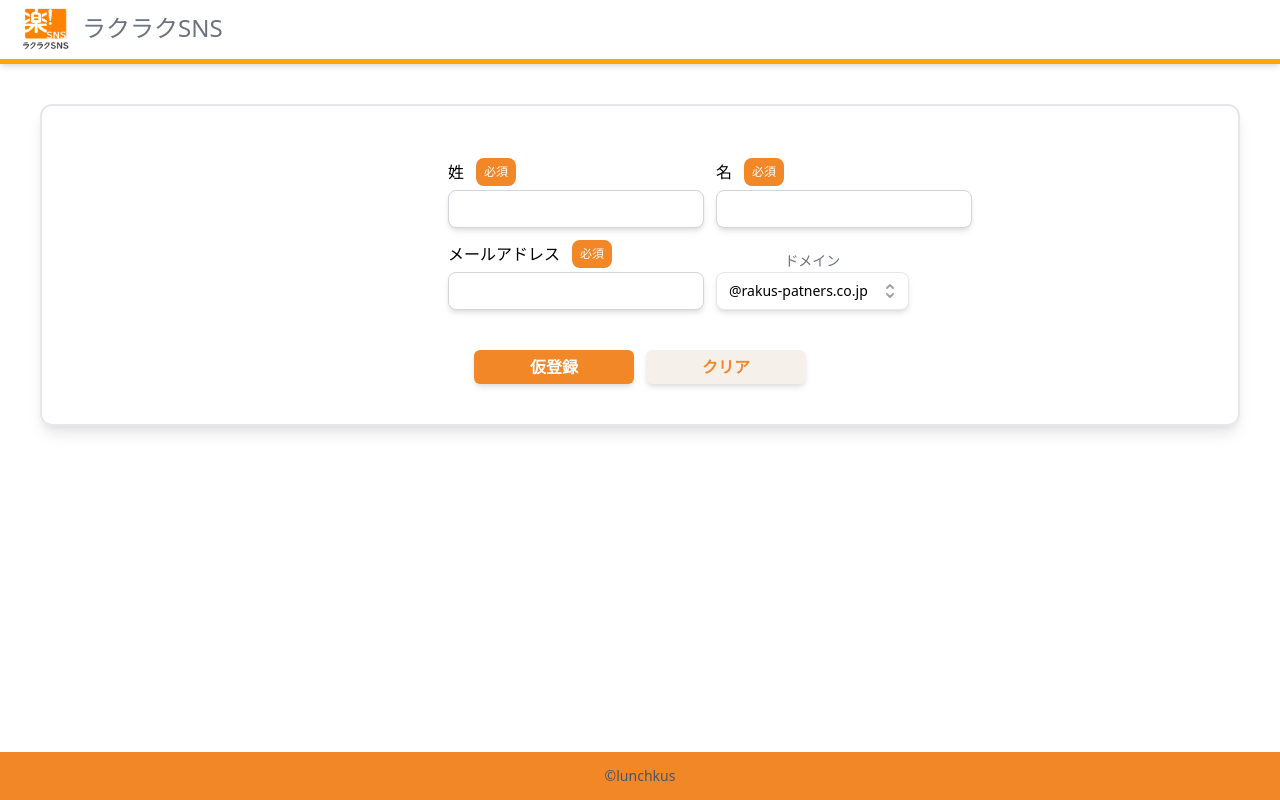
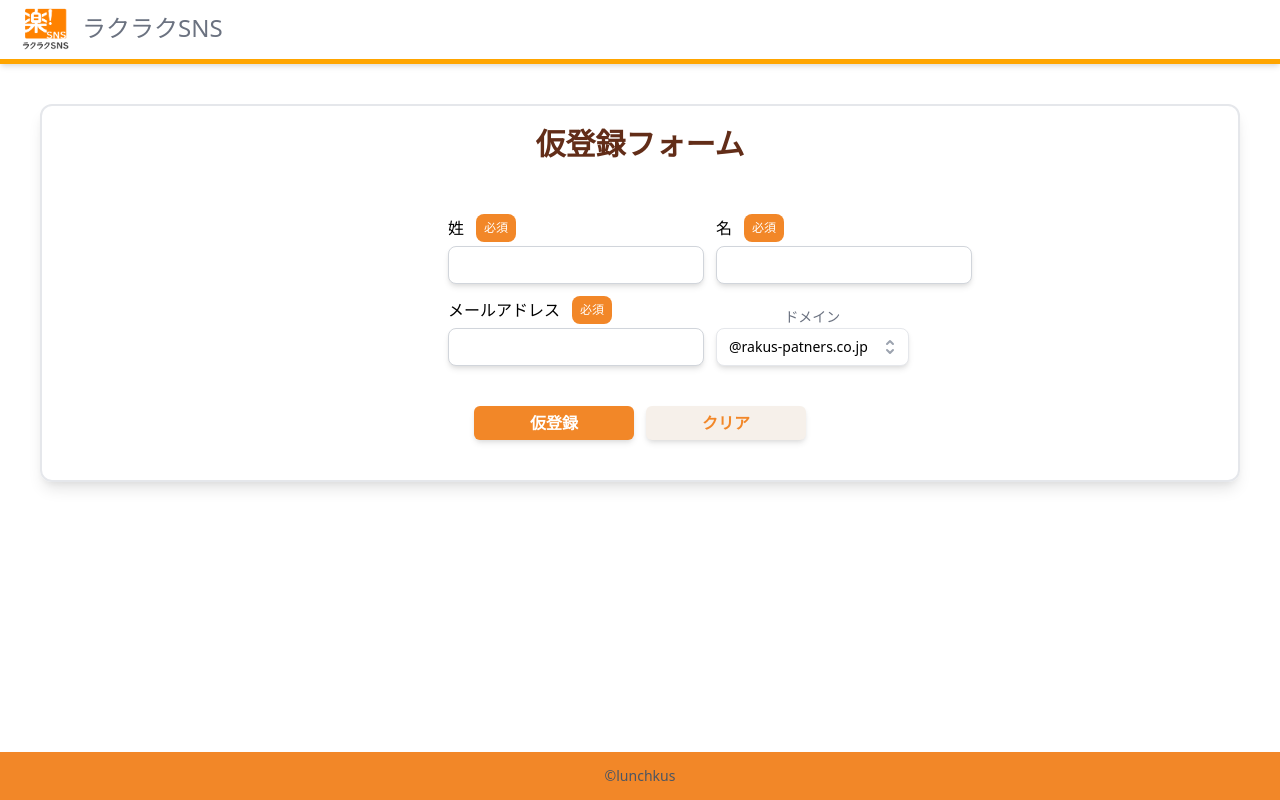
Before and after one commit to suzu1997/rakus-sns-app, a Next.js app: page /presingup in a window 1280 px wide. Built offline with nearby package versions, Linux system fonts and the light colour scheme.

Commit message:
仮登録画面微修正

```diff
--- a/src/pages/presingup.tsx
+++ b/src/pages/presingup.tsx
@@ -40,6 +40,8 @@ const PreSingUp: NextPage = () => {
 
   //登録ボタンを押した時に呼ばれる
   const submitForm = () => {
+    //バリデーションチェック後で実装、全てtrueならば以下に進む
+
     //本来はAPIにデータを送る
     //メール送信が成功ならば、モーダル画面を開く
     setIsOpen(true);
@@ -69,6 +71,9 @@ const PreSingUp: NextPage = () => {
   return (
     <>
       <div className="border-solid  border-2 border-bgc-200 m-10  shadow-lg rounded-xl text-center">
+        <div className="text-3xl text-text-brown mt-5 font-bold ">
+          仮登録フォーム
+        </div>
         <ConfModal
           isOpen={isOpen}
           closeModal={closeModal}
```
